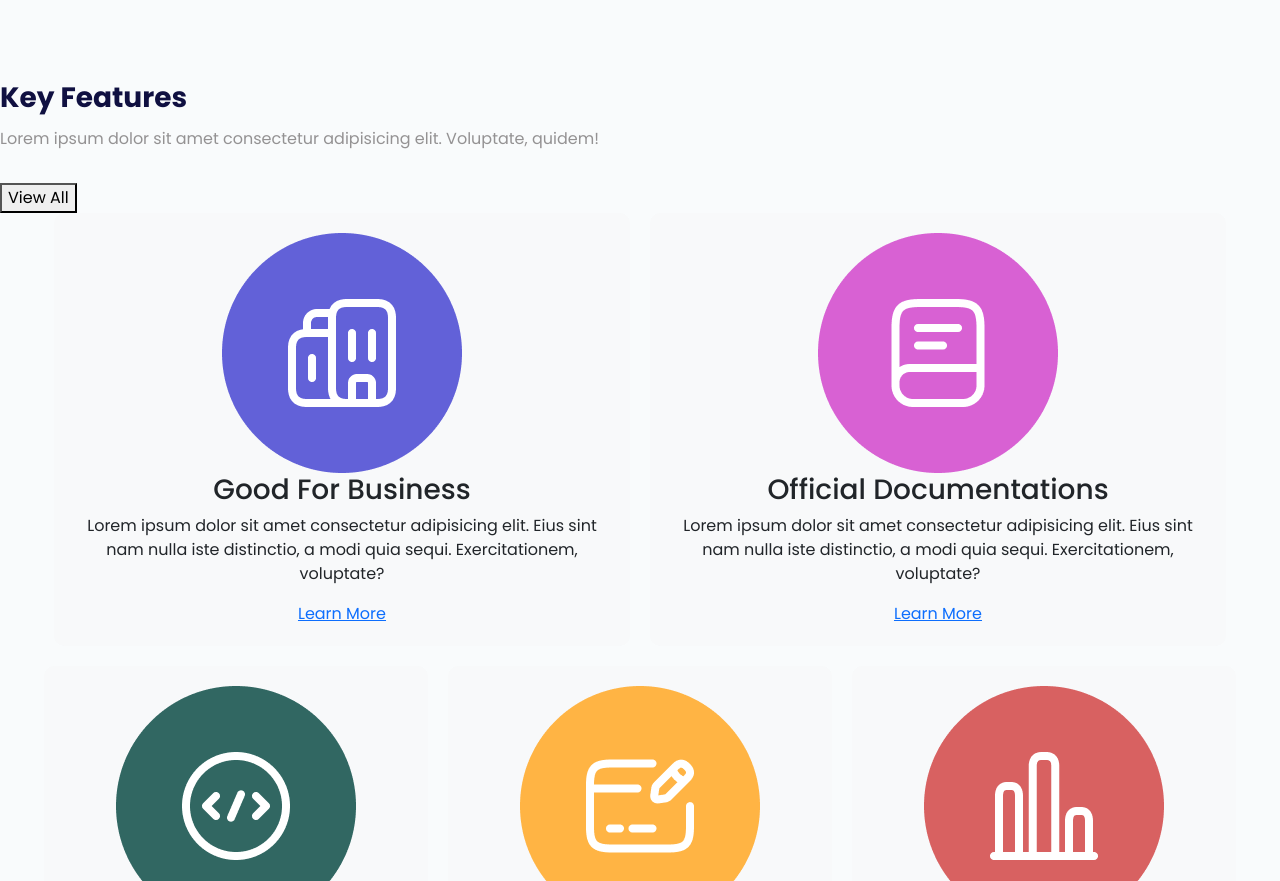
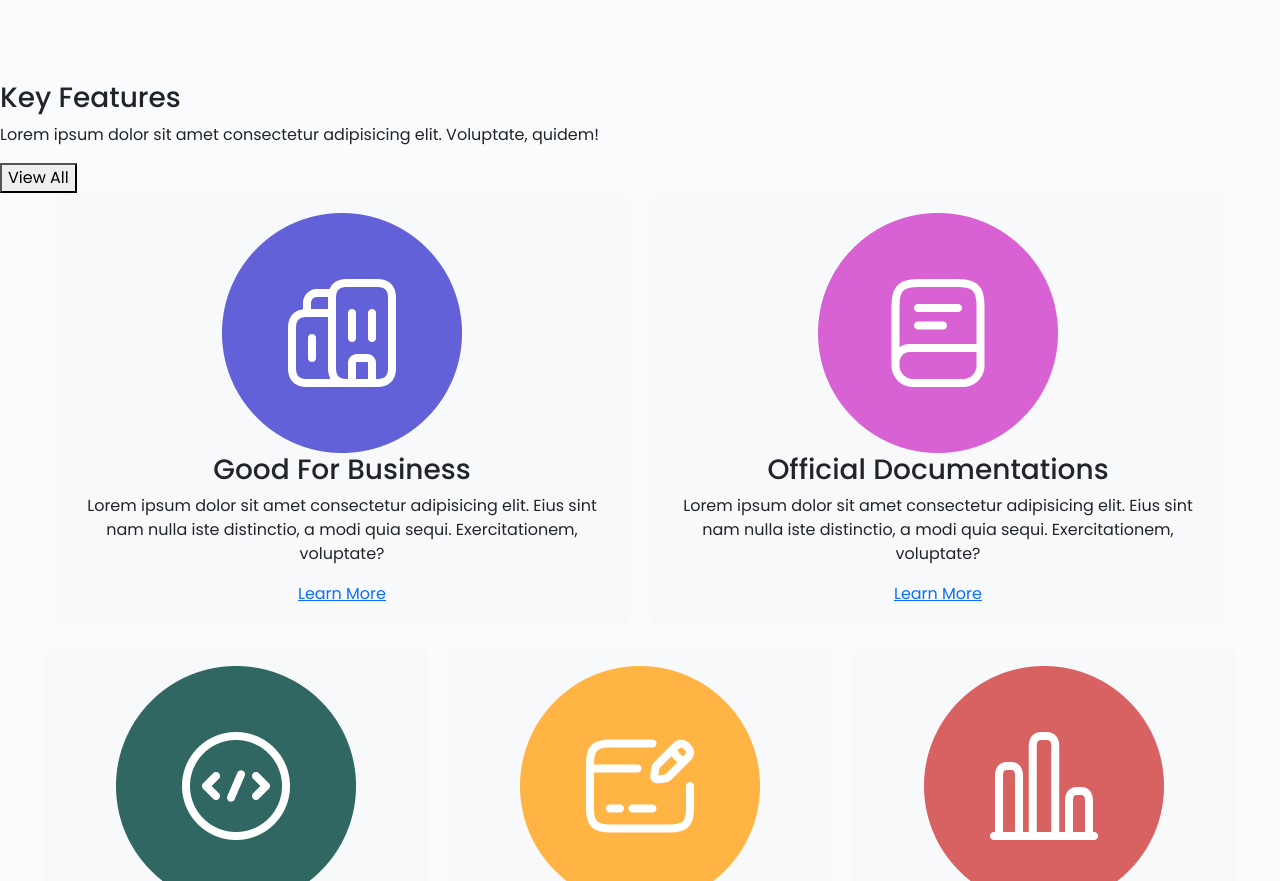
Before and after one commit to Keennedyy/payment-template, a plain HTML site: page index.html in a window 1280 px wide. Shown: the part 886-1767 px from the top of the page. Drawn offline with nearby package versions, Linux system fonts and the light colour scheme.

Commit message:
Add files via upload

```diff
--- a/index.html
+++ b/index.html
@@ -134,13 +134,11 @@
 
     <!-- Feature Start -->
     <section class="keyfeatures mt-84">
-      <h3 class="medium-header mb-10">Key Features</h3>
-      <p class="primary-copy mb-30">
-        Lorem ipsum dolor sit amet consectetur adipisicing elit. Voluptate, quidem!
-      </p>
-      <button class="view-all">View All</button>
+      <h3>Key Features</h3>
+      <p> Lorem ipsum dolor sit amet consectetur adipisicing elit. Voluptate, quidem! </p>
+      <button class="view">View All</button>
 
-      <!-- Große Features nebeneinander -->
+
       <div class="features-container">
         <div class="feature-box">
           <img src="Images/icon_gfb.png" alt="Good for Business">
@@ -156,7 +154,7 @@
         </div>
       </div>
 
-      <!-- Kleine Features nebeneinander -->
+
       <div class="small-features-container">
         <div class="feature-box small">
           <img src="Images/icon_nc.png" alt="No-Code">
```
